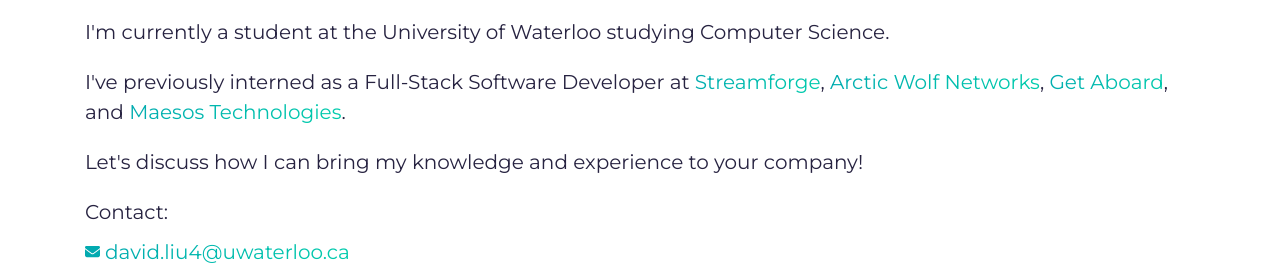
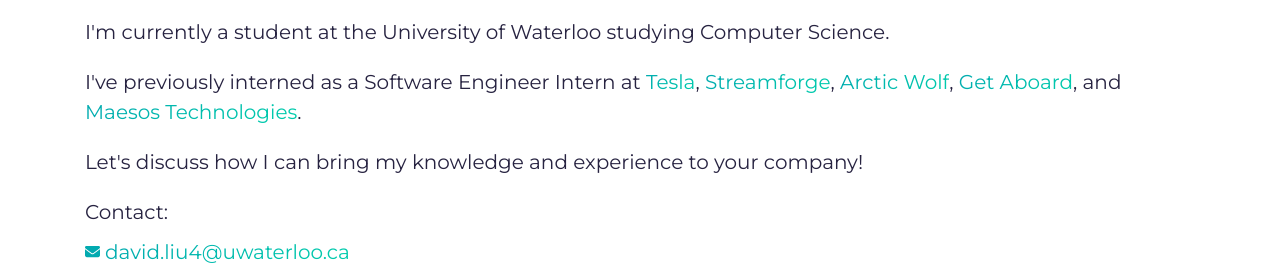
Before and after one commit to dliu27/PortfolioWebsite, a Gatsby site: page / in a window 1280 px wide. Shown: the part 210-484 px from the top of the page. Built offline with nearby package versions, Linux system fonts and the light colour scheme; Gatsby itself is replaced by a stand-in of ours.

Commit message:
Update Hero.jsx

```diff
--- a/src/components/Hero/Hero.jsx
+++ b/src/components/Hero/Hero.jsx
@@ -48,7 +48,18 @@ const Header = () => {
               I'm currently a student at the University of Waterloo studying Computer Science.
             </p>
             <p className="hero-description">
-              I've previously interned as a Full-Stack Software Developer at{' '}
+              I've previously interned as a Software Engineer Intern at{' '}
+              <span>
+                <a
+                  href="https://www.tesla.com/"
+                  target="_blank"
+                  rel="noopener noreferrer"
+                  className="hero-company"
+                >
+                  Tesla
+                </a>
+              </span>
+              ,{' '}
               <span>
                 <a
                   href="https://www.streamforge.com/"
@@ -59,6 +70,7 @@ const Header = () => {
                   Streamforge
                 </a>
               </span>
+
               ,{' '}
               <span>
                 <a
@@ -67,7 +79,7 @@ const Header = () => {
                   rel="noopener noreferrer"
                   className="hero-company"
                 >
-                  Arctic Wolf Networks
+                  Arctic Wolf
                 </a>
               </span>
               ,{' '}
```
